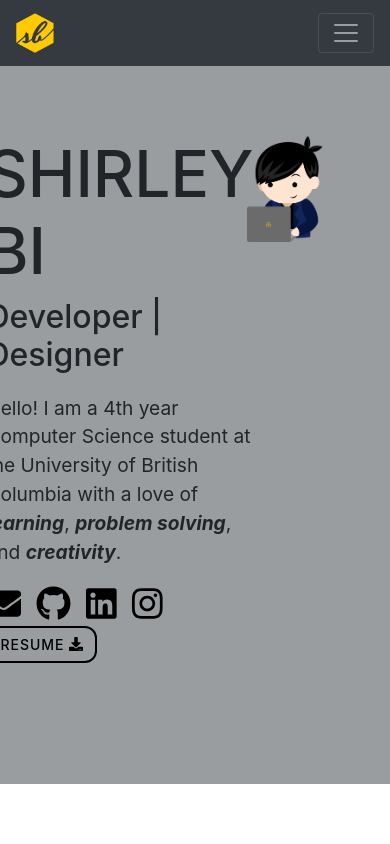
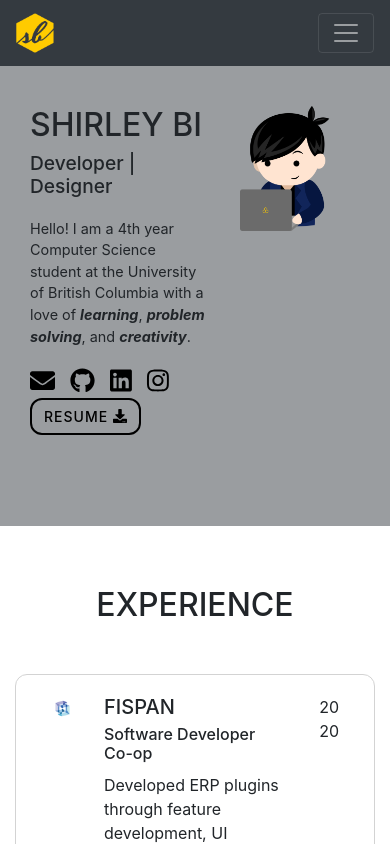
Before and after one commit to shirleywbi/shirleywbi.github.io, a React (Create React App) app in the folder portfolio/: page / in a window 390 px wide. Shown: the top 844 px of the page. Built offline with nearby package versions, Linux system fonts and the light colour scheme.

Commit message:
add banner scaling and modal close button

```diff
--- a/portfolio/src/components/Banner.jsx
+++ b/portfolio/src/components/Banner.jsx
@@ -60,6 +60,9 @@ const Banner = () => {
                         />
                     </Col>
                 </Row>
+                <Row>
+
+                </Row>
             </Container>
         </Container>
     </>
--- a/portfolio/src/components/ProjectSection.jsx
+++ b/portfolio/src/components/ProjectSection.jsx
@@ -82,7 +82,7 @@ const projects = [
     {
         title: "VanGo: Itinerary Planner",
         thumbnail: require("../assets/images/thumbnails/VanGo-thumbnail.svg"),
-        image: require("../assets/images/vango-main-thin.PNG"),
+        image: require("../assets/images/vango-main.png"),
         techStack: ["React.js", "Redux", "Meteor", "MongoDB", "Heroku"],
         description:
             <>
@@ -168,6 +168,7 @@ const projects = [
         title: "Budget App",
         thumbnail: require("../assets/images/thumbnails/Budget App-thumbnail.svg"),
         image: require("../assets/images/budget-app-main.png"),
+        video: "https://www.youtube.com/embed/9rM2OuaGV9o",
         techStack: ["Java", "JUnit"],
         description:
             <>
--- a/portfolio/src/components/primitives/ProjectModal.jsx
+++ b/portfolio/src/components/primitives/ProjectModal.jsx
@@ -3,7 +3,7 @@ import { Modal } from 'react-bootstrap';
 import "../../styles/ProjectModal.css";
 
 const ProjectModal = (props) => {
-    const { title, image, techStack, description, links } = props.project;
+    const { title, image, video, techStack, description, links } = props.project;
 
     return <Modal
         {...props}
@@ -12,15 +12,26 @@ const ProjectModal = (props) => {
         aria-labelledby="contained-modal-title-vcenter"
         centered
     >
-        {/* <Modal.Header closeButton>
-        </Modal.Header> */}
+        <Modal.Header className={"project-modal-header"} closeButton>
+        </Modal.Header>
         <Modal.Body>
             <div className={"project-img-container"}>
-                <img
-                    className={"project-img"}
-                    src={image}
-                    alt=""
-                />
+                { video ?
+                    <iframe
+                        title={title}
+                        width="560"
+                        height="315"
+                        src={video}
+                        frameborder="0"
+                        allow="accelerometer; autoplay; encrypted-media; gyroscope; picture-in-picture"
+                        allowfullscreen
+                    /> :
+                    <img
+                        className={"project-img"}
+                        src={image}
+                        alt=""
+                    />
+                }
             </div>
             <h4 className="project-title">{title}</h4>
             <div className={"badge-container"}>
--- a/portfolio/src/styles/Banner.css
+++ b/portfolio/src/styles/Banner.css
@@ -13,11 +13,11 @@
 }
 
 #welcome-text-heading {
-  font-size: 4rem;
-  text-transform: uppercase;
-}
+  font-size: 5rem;
+  text-transform: uppercase; }
 
 #welcome-text-subheading {
+  font-size: 2.5rem;
   margin-bottom: 1.2rem;
 }
 
@@ -25,6 +25,27 @@
   font-size: 1.2rem;
   margin-bottom: 1.2rem;
 }
+
+@media screen and (max-width: 991px) {
+  #welcome-text-heading { font-size: 4rem; }
+  #welcome-text-subheading { font-size: 2rem; }
+  #welcome-text-content { font-size: 1rem; }
+  .welcome-image { max-width: 90%; }
+}
+@media screen and (max-width: 767px) {
+  #welcome-text-heading { font-size: 3rem; }
+  #welcome-text-subheading { font-size: 1.5rem; }
+  #welcome-text-content { font-size: 1rem; }
+  .welcome-image { max-width: 100%; }
+}
+@media screen and (max-width: 576px) {
+  #welcome-text-heading { font-size: 2rem; }
+  #welcome-text-subheading { font-size: 1.2rem; }
+  #welcome-text-content { font-size: 0.9rem; }
+  .welcome-image { max-width: 100%; }
+  .banner-container { padding: 40px 15px 70px 15px; }
+}
+
 
 .welcome-text-container {
   text-align: center;
--- a/portfolio/src/styles/IconWithLabel.css
+++ b/portfolio/src/styles/IconWithLabel.css
@@ -11,5 +11,16 @@
     font-size: 35px;
     vertical-align: middle; }
     .fa-envelope.deco-icon {
-      font-size:35px;
+      font-size: 35px;
     }
+  @media screen and (max-width: 767px) {
+    .deco-icon {
+      font-size: 25px; }
+      .fa-envelope.deco-icon {
+        font-size: 25px;
+      }
+  }
+
+a > .deco-icon:hover {
+  color: #343A40;
+}
--- a/portfolio/src/styles/ProjectModal.css
+++ b/portfolio/src/styles/ProjectModal.css
@@ -1,3 +1,8 @@
+.project-modal-header {
+    border-bottom: none;
+    padding: 0;
+}
+
 .modal-content {
     padding: 10px;
 }
```
